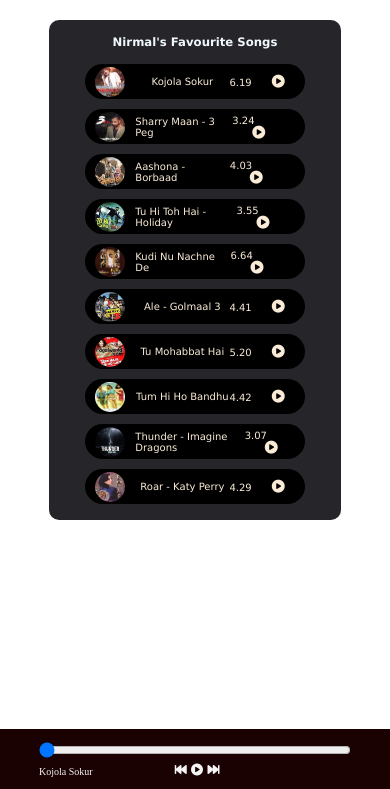
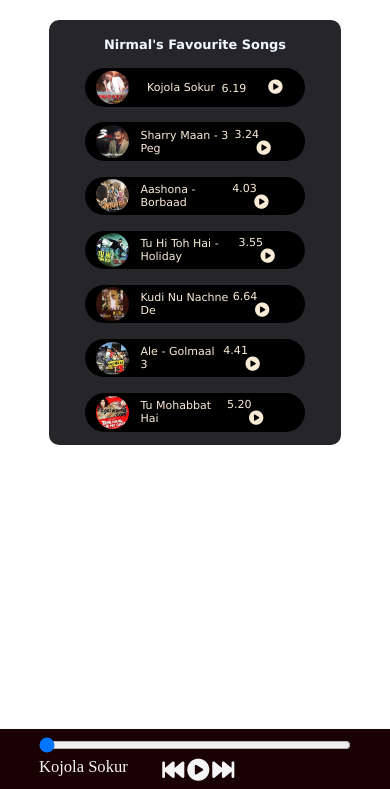
Before and after one commit to nirmalgos/Spotify-Clone, a plain HTML site: page index.html in a window 390 px wide. Shown: the part 55-844 px from the top of the page. Drawn offline with Linux system fonts and the light colour scheme.

Commit message:
Update style.css

```diff
--- a/style.css
+++ b/style.css
@@ -202,7 +202,6 @@ ul li:hover {
     width: 2vw;
     font-size: 1.2rem;
     margin: 0 0.3rem;
-
 }
 
 #songinfo {
@@ -213,7 +212,7 @@ ul li:hover {
 
 @media only screen and (max-width: 768px) {
     html {
-        font-size: 62.5%;
+        font-size: 69%;
     }
 
     header nav {
@@ -229,20 +228,26 @@ ul li:hover {
     }
 
     .container {
-        min-height: 50rem;
+        min-height: 38.5rem;
         width: 75%;
     }
 
     .song {
-        margin: 1rem auto;
+        margin: 1.4rem auto;
     }
 
     .bottom {
         height: 3vh;
     }
 
+    .playback_icons i {
+        width: 4vw;
+        font-size: 2rem;
+        margin: 0 0.3rem;
+    }
 
     #songinfo {
         bottom: 12px;
+        font-size: 1.5rem;
     }
 }
```
